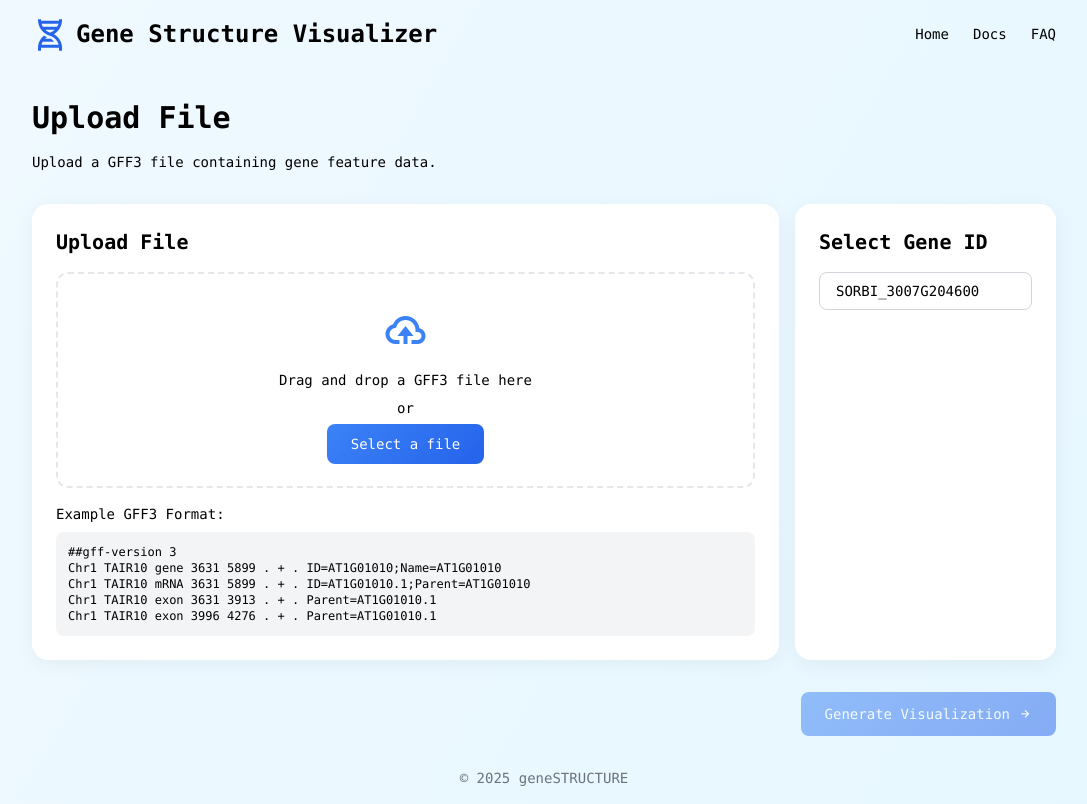
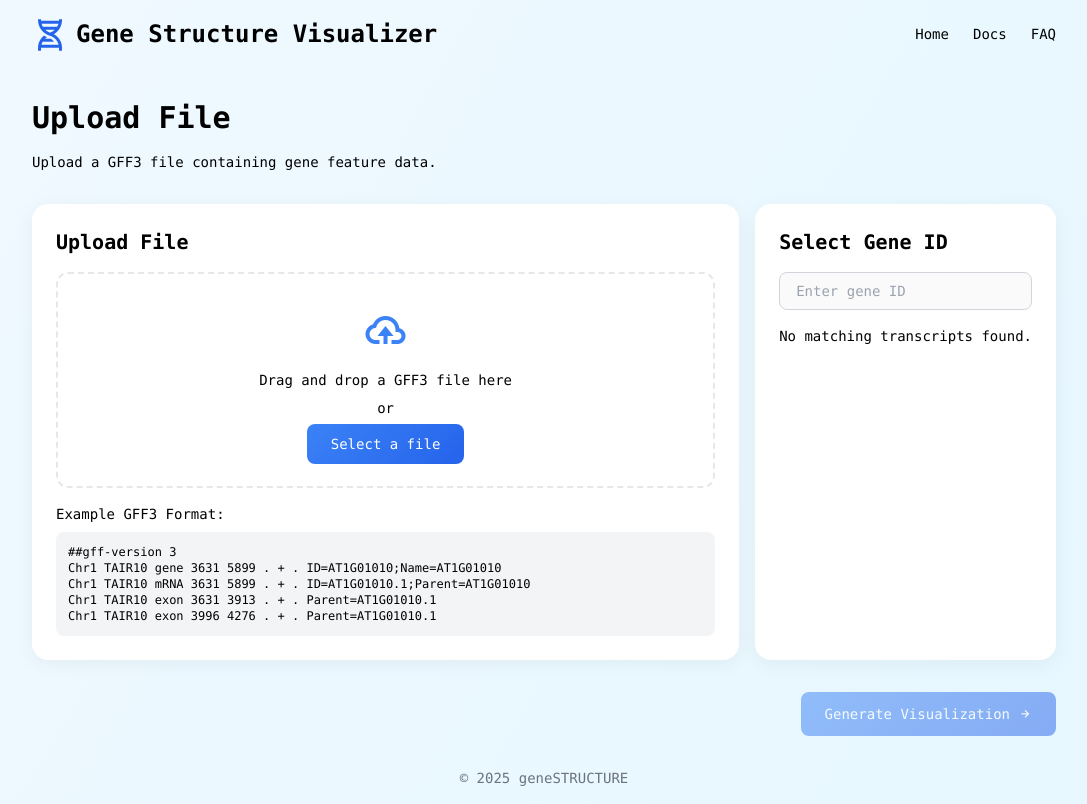
Before and after one commit to bvv-1/gene-structure, a Next.js app: page / in a window 1280 px wide. Shown: the whole page, without its empty margins (96-1183 px from the left). Built offline with nearby package versions, Linux system fonts and the light colour scheme.

Commit message:
feat: enable to search with fuse

```diff
--- a/app/page.tsx
+++ b/app/page.tsx
@@ -1,6 +1,6 @@
 "use client";
 
-import { useRef, useState } from "react";
+import { useRef, useState, useMemo } from "react";
 import useSWR from "swr";
 import Fuse from "fuse.js";
 
@@ -60,7 +60,8 @@ const postFetcher = async (url: string, data: GeneStructureRequest | null) => {
 export default function Home() {
   const [uiState, setUiState] = useState<UIState>("upload");
   const [isLoading, setIsLoading] = useState(false);
-  const [geneId, setGeneId] = useState("SORBI_3007G204600");
+  const [input, setInput] = useState("");
+  const [selectedTranscripts, setSelectedTranscripts] = useState<string[]>([]);
   const [utrColor, setUtrColor] = useState("#d3d3d3");
   const [exonColor, setExonColor] = useState("#000000");
   const [lineColor, setLineColor] = useState("#000000");
@@ -83,10 +84,21 @@ export default function Home() {
     filename: "gene_structure",
   });
 
-  const fuse = new Fuse(geneStructures, {
-    includeScore: true,
-    threshold: 0.2,
-  });
+  const fuseInstance = useMemo(() => {
+    const fuse = new Fuse(geneStructures, {
+      keys: ["transcript_id", "attributes.Parent"],
+      threshold: 0.5, // TODO: しきい値を調整する
+    });
+    return fuse;
+  }, [geneStructures]);
+
+  const filteredGeneStructures = useMemo(() => {
+    const result = fuseInstance.search(input);
+    const filteredResult = result.filter(
+      (item) => !selectedTranscripts.includes(item.item.transcript_id),
+    );
+    return filteredResult.slice(0, 20).map((item) => item.item);
+  }, [input, fuseInstance, selectedTranscripts]);
 
   const handleFileChange = async (e: React.ChangeEvent<HTMLInputElement>) => {
     if (e.target.files && e.target.files.length > 0) {
@@ -167,7 +179,9 @@ export default function Home() {
         line_color: lineColor,
         intron_shape: "straight",
       },
-      gene_structure: geneStructures[0],
+      gene_structure: geneStructures.filter((gs) =>
+        selectedTranscripts.includes(gs.transcript_id),
+      )[0],
     };
   };
 
@@ -355,11 +369,70 @@ export default function Home() {
                 type="text"
                 className="w-full border border-gray-300 rounded-lg px-4 py-2"
                 placeholder="Enter gene ID"
-                value={geneId}
-                onChange={(e) => setGeneId(e.target.value)}
+                disabled={!geneStructures.length}
+                value={input}
+                onChange={(e) => setInput(e.target.value)}
               />
 
-              {/* 選ばれたgene id */}
+              <div className="mt-4">
+                {filteredGeneStructures.length > 0 ? (
+                  <ul className="border border-gray-200 rounded-lg divide-y divide-gray-200">
+                    {filteredGeneStructures.map((gs) => (
+                      <li key={gs.transcript_id}>
+                        <button
+                          type="button"
+                          className="w-full text-left px-4 py-2 hover:bg-blue-50 cursor-pointer text-black"
+                          onClick={() => {
+                            if (
+                              !selectedTranscripts.includes(gs.transcript_id)
+                            ) {
+                              setSelectedTranscripts([
+                                ...selectedTranscripts,
+                                gs.transcript_id,
+                              ]);
+                            }
+                          }}
+                        >
+                          {gs.transcript_id}
+                        </button>
+                      </li>
+                    ))}
+                  </ul>
+                ) : (
+                  <p className="text-black">No matching transcripts found.</p>
+                )}
+              </div>
+
+              {selectedTranscripts.length > 0 && (
+                <div className="mt-4">
+                  <h4 className="text-sm font-medium text-black mb-2">
+                    Selected Transcripts:
+                  </h4>
+                  <div className="flex flex-wrap gap-2">
+                    {selectedTranscripts.map((transcript) => (
+                      <div
+                        key={transcript}
+                        className="bg-blue-100 text-blue-800 px-3 py-1 rounded-full text-sm flex items-center"
+                      >
+                        {transcript}
+                        <button
+                          type="button"
+                          className="ml-2 text-blue-600 hover:text-blue-800"
+                          onClick={() => {
+                            setSelectedTranscripts(
+                              selectedTranscripts.filter(
+                                (t) => t !== transcript,
+                              ),
+                            );
+                          }}
+                        >
+                          ×
+                        </button>
+                      </div>
+                    ))}
+                  </div>
+                </div>
+              )}
             </div>
           </div>
 
```
Also changed, not shown: 1 other file (tests, documents, lock files or other folders).
